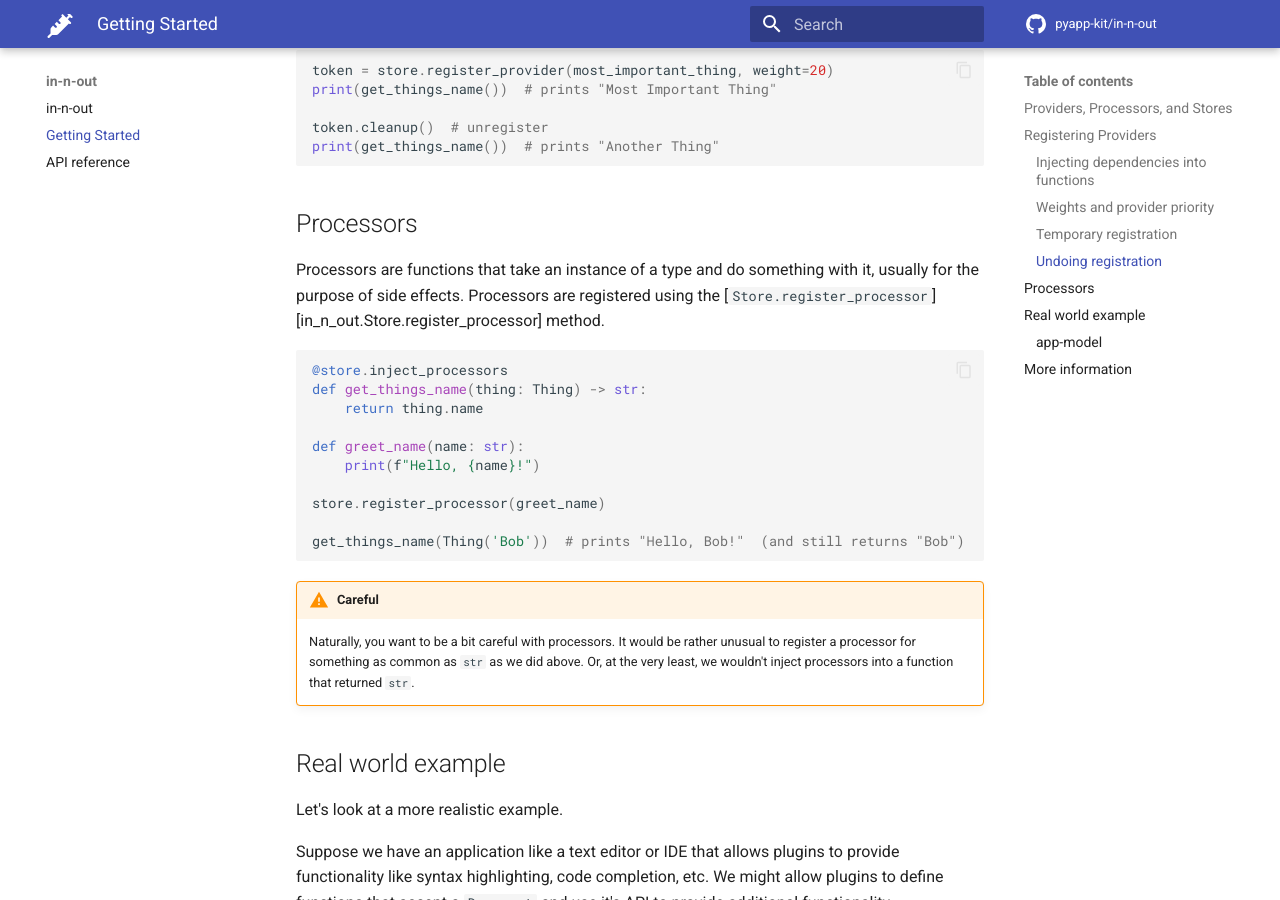
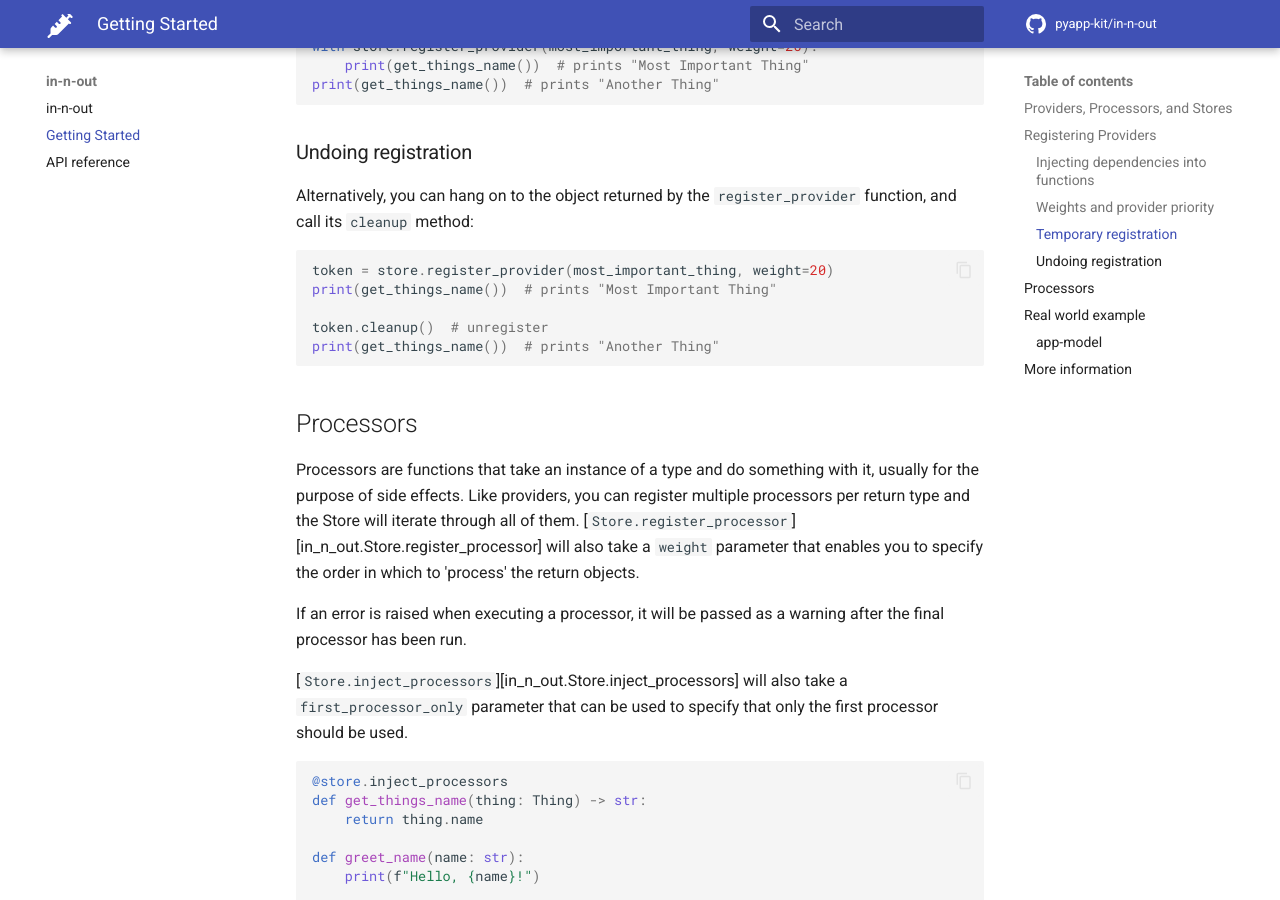
Before and after one commit to pyapp-kit/in-n-out, an MkDocs documentation site: the page built from docs/getting_started.md, in a window 1280 px wide and 900 px high, scrolled down 3172 px. Built offline with MkDocs 1.6.1 and Material for MkDocs 9.7.7, drawn with Linux system fonts in a browser that asks for light colours; comment, search, counter and statistics services are not loaded; some of the changed text lies outside the part shown.

Commit message:
expand processor/provider doc

````diff
--- a/docs/getting_started.md
+++ b/docs/getting_started.md
@@ -14,7 +14,7 @@
 
 A [`Store`][in_n_out.Store] is a collection of providers and processors.
 You will usually begin by creating a `Store` instance to manage your providers and
-processors.
+processors. More than one provider/processor can be registered per type.
 
 ```python
 from in_n_out import Store
@@ -97,7 +97,13 @@
 # TypeError: get_things_name() missing 1 required positional argument: 'thing'
 ```
 
-We can use the [`Store.inject`][in_n_out.Store.inject] method to inject a `Thing` into the function:
+We can use the [`Store.inject`][in_n_out.Store.inject] method to inject a `Thing` into the function.
+More than one provider per type can be registered. The store will iterate through all
+providers registered for the required type, stopping at the first one that returns an
+object that is not `None`.
+
+Providers should return `None` if it is not able to provide the requested object as
+this allows `in-n-out` to continue iterating through any other registered providers:
 
 ```python
 get_things_name = store.inject(get_things_name)
@@ -110,7 +116,9 @@
     ```python
     @store.inject
     def get_things_name(thing: Thing) -> str:
-        return thing.name
+        if hasattr(thing, name):
+            return thing.name
+        return None
 
     print(get_things_name())  # prints "Thing"
     ```
@@ -130,8 +138,8 @@
 
 ### Weights and provider priority
 
-You may register multiple providers for the same type.  In this case, the
-store will use the provider with the highest *weight*.
+When you are registering multiple providers for the same type, you can use the
+`weight` parameter to specify which providers should be tried first.
 
 ```python
 def give_me_another_thing() -> Thing:
@@ -171,8 +179,18 @@
 ## Processors
 
 Processors are functions that take an instance of a type and do something
-with it, usually for the purpose of side effects.  Processors are registered
-using the [`Store.register_processor`][in_n_out.Store.register_processor] method.
+with it, usually for the purpose of side effects. Like providers, you can register
+multiple processors per return type and the Store will iterate through all of
+them. [`Store.register_processor`][in_n_out.Store.register_processor] will also
+take a `weight` parameter that enables you to specify the order in which to
+'process' the return objects.
+
+If an error is raised when executing a processor, it will be passed as a warning
+after the final processor has been run.
+
+[`Store.inject_processors`][in_n_out.Store.inject_processors] will also take a
+`first_processor_only` parameter that can be used to specify that only the
+first processor should be used.
 
 ```python
 @store.inject_processors
````
Also changed, not shown: other parts of docs/getting_started.md (+1 -1 lines).
